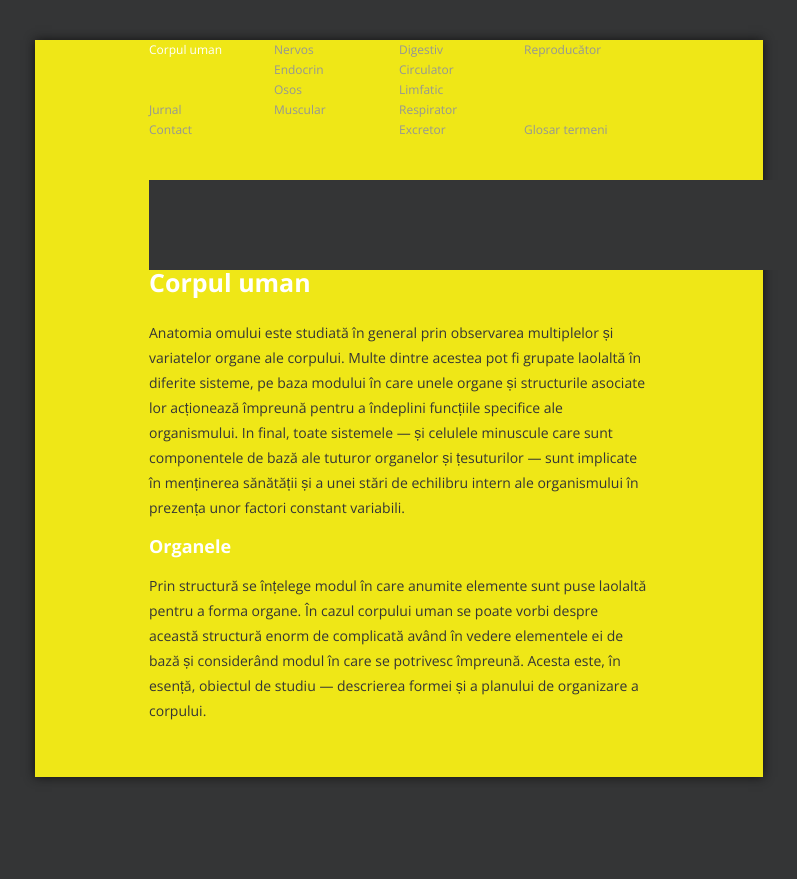
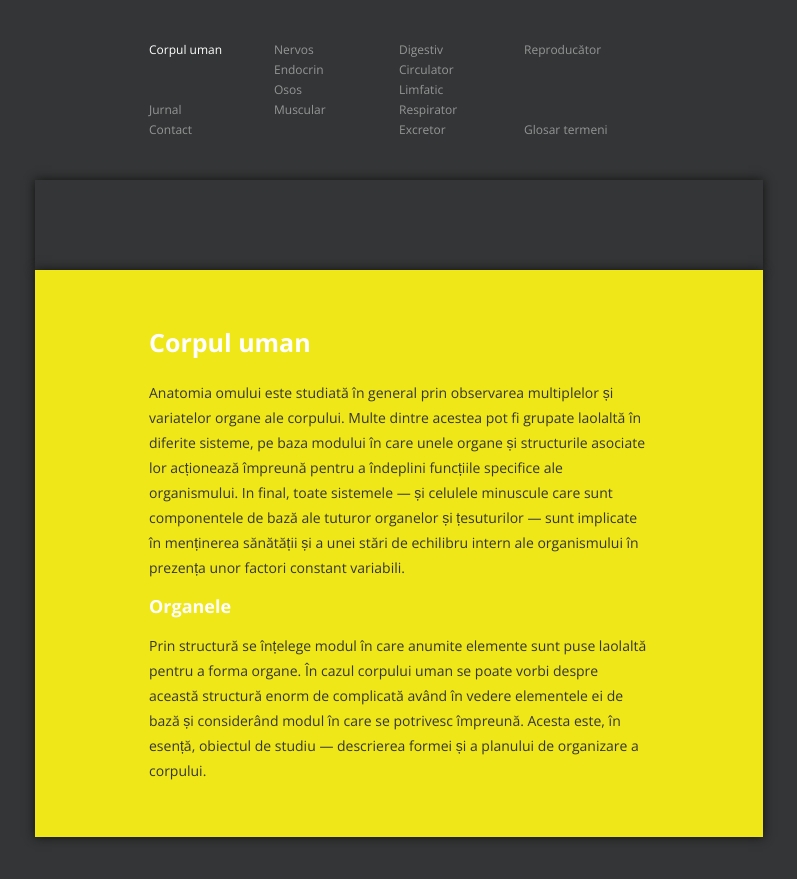
Before and after one commit to anatomics/anatomics.github.io, a Jekyll site: the page built from index.html, in a window 1280 px wide. Shown: the top 879 px of the page, without its empty margins (241-1038 px from the left). Built offline with Jekyll 4.4.1, drawn with Linux system fonts in a browser that asks for light colours.

Commit message:
Another try at layout shadow

```diff
--- a/_layouts/default.html
+++ b/_layouts/default.html
@@ -57,7 +57,6 @@
 </ul>
 </div>
 
-<div id="content">
 <div id="ad">
 <script type="text/javascript"><!--
 google_ad_client = "ca-pub-9499208914818603";
@@ -72,6 +71,7 @@
 </script>
 </div>
 
+<div id="content">
 {{ content }}
 </div>
 
--- a/style.css
+++ b/style.css
@@ -47,6 +47,7 @@
 width: 728px;
 height: 90px;
 clear: left;
+box-shadow: 0 0 10px #111;
 }
 
 #menu {
```
